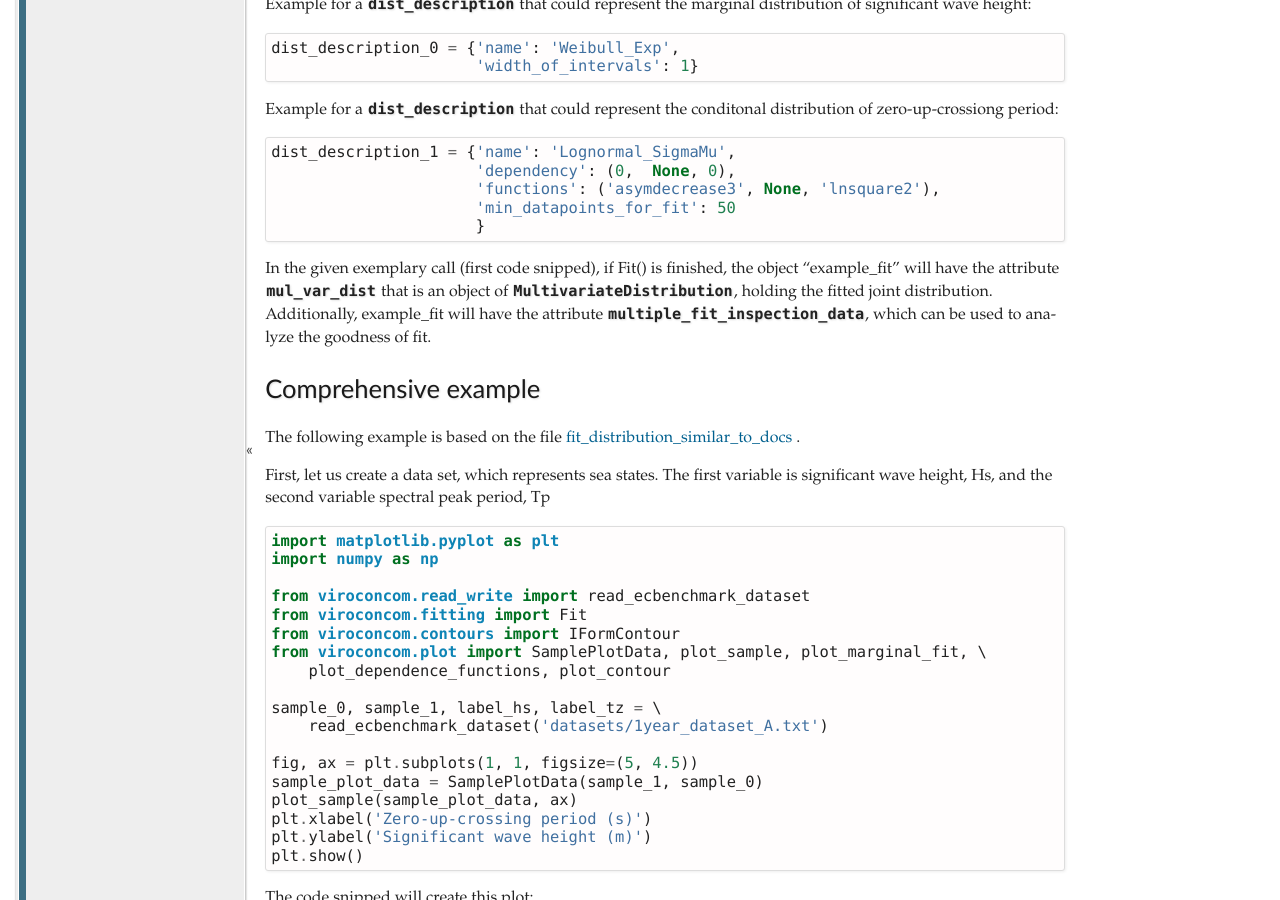
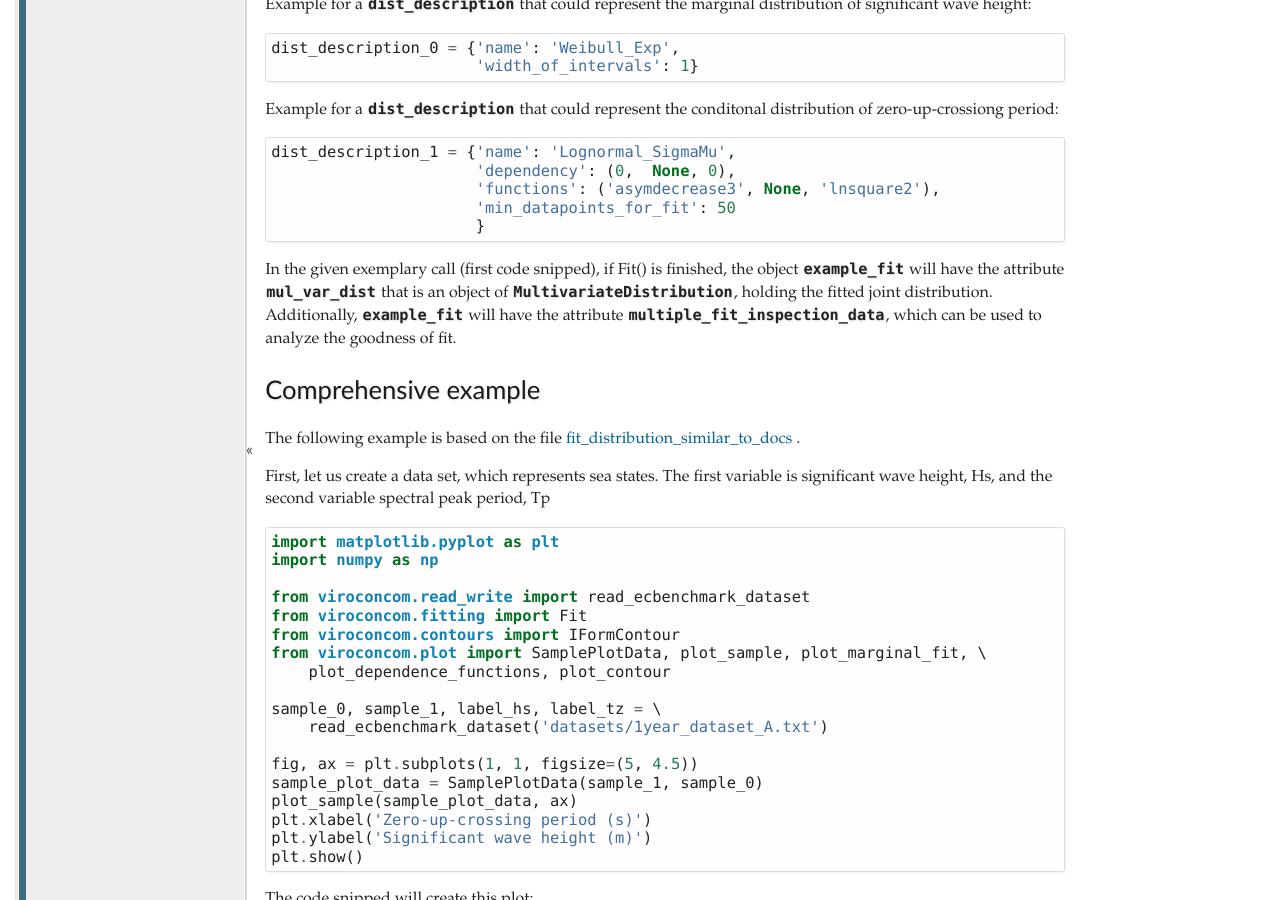
Before and after one commit to virocon-organization/virocon, a Sphinx documentation site: the page built from docs/fitting.rst, in a window 1280 px wide and 900 px high, scrolled down 1363 px. Built offline with Sphinx 7.4.7, drawn with Linux system fonts in a browser that asks for light colours.

Commit message:
Consistent formatting.

```diff
--- a/docs/fitting.rst
+++ b/docs/fitting.rst
@@ -83,9 +83,9 @@ distribution of zero-up-crossiong period::
                           }
 
 In the given exemplary call (first code snipped), if Fit() is finished,
-the object "example_fit" will have the attribute ``mul_var_dist``
+the object ``example_fit`` will have the attribute ``mul_var_dist``
 that is an object of ``MultivariateDistribution``, holding the fitted joint
-distribution. Additionally, example_fit will have the attribute
+distribution. Additionally, ``example_fit`` will have the attribute
 ``multiple_fit_inspection_data``, which can be used to analyze the goodness of fit.
 
 Comprehensive example
```
